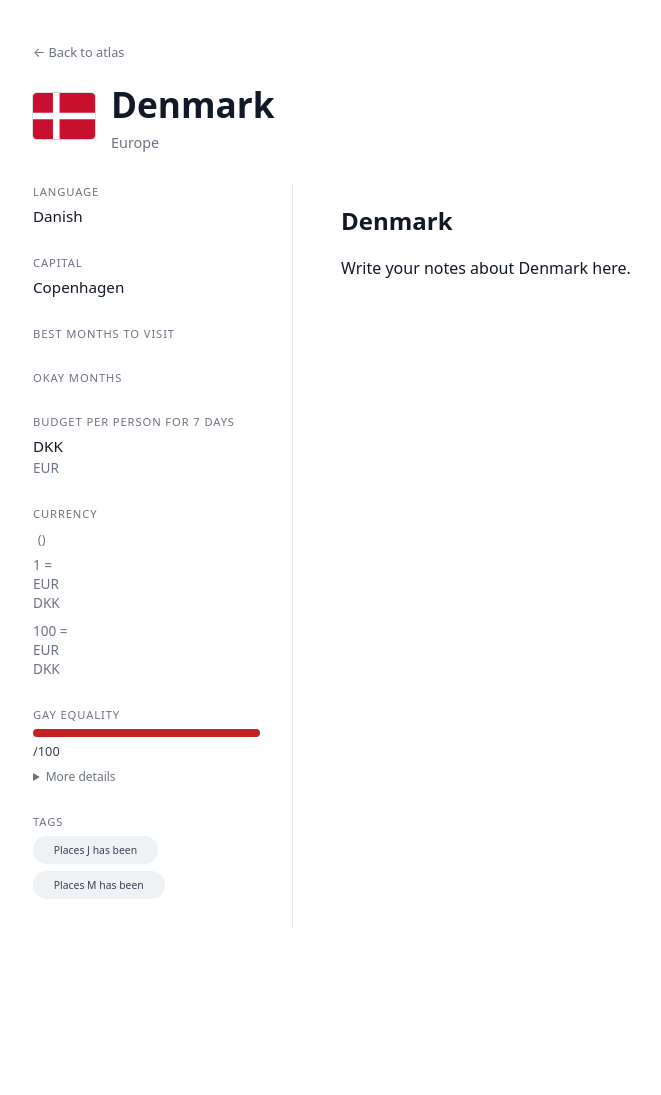
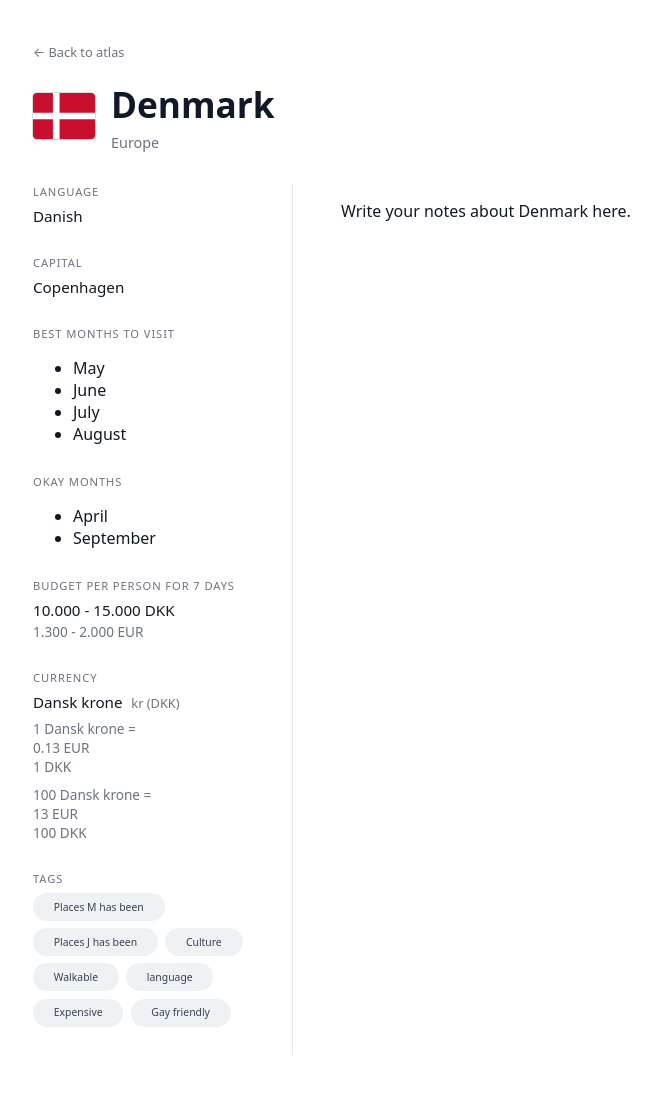
Before and after one commit to Joshua-kea/Travel, a Jekyll site: the page built from _countries/denmark.md, in a window 1280 px wide. Shown: the whole page, without its empty margins (57-718 px from the left). Built offline with Jekyll 4.4.1, drawn with Linux system fonts in a browser that asks for light colours; before the commit the page ends 968 px from its top, so only the background shows below that.

Commit message:
D countries

```diff
--- a/_countries/denmark.md
+++ b/_countries/denmark.md
@@ -1,34 +1,29 @@
 ---
 layout: country
 iso: DNK
+iso2: dk
 name: Denmark
 continent: Europe
-gay_friendliness: ""
-tags:
-  - j_has_been
-  - m_has_been
-language:
-  - Danish
+gay_friendliness:
+tags: [m_has_been, j_has_been, culture, walkable, language, expensive, gay_friendly]
+language: [Danish]
 capital: Copenhagen
 currency:
-  name: ""
-  code: ""
-  symbol: ""
+  name: Dansk krone
+  code: DKK
+  symbol: kr
   rates:
     per_1:
-      eur: ""
-      dkk: ""
+      eur: 0.13
+      dkk: 1
     per_100:
-      eur: ""
-      dkk: ""
+      eur: 13
+      dkk: 100
 budget:
-  dkk: ""
-  eur: ""
-gay_details: ""
-iso2: dk
-best_months: []
-ok_months: []
+  dkk: 10.000 - 15.000
+  eur: 1.300 - 2.000
+gay_details:
+best_months: [5, 6, 7, 8]
+ok_months: [4, 9]
 ---
-# Denmark
-
 Write your notes about Denmark here.
```
Also changed, not shown: _countries/democratic-republic-of-the-congo.md (+17 -18 lines), _countries/djibouti.md (+17 -19 lines), _countries/dominica.md (+17 -18 lines), _countries/dominican-republic.md (+17 -19 lines).
